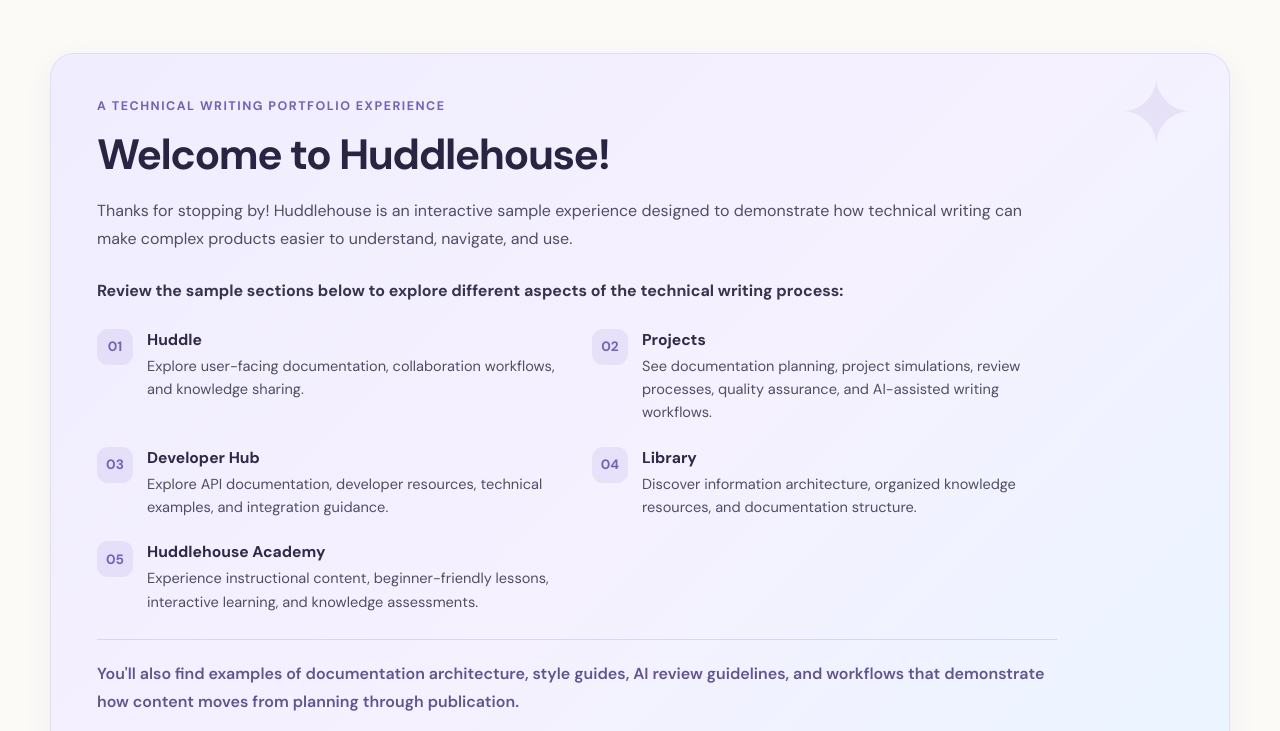
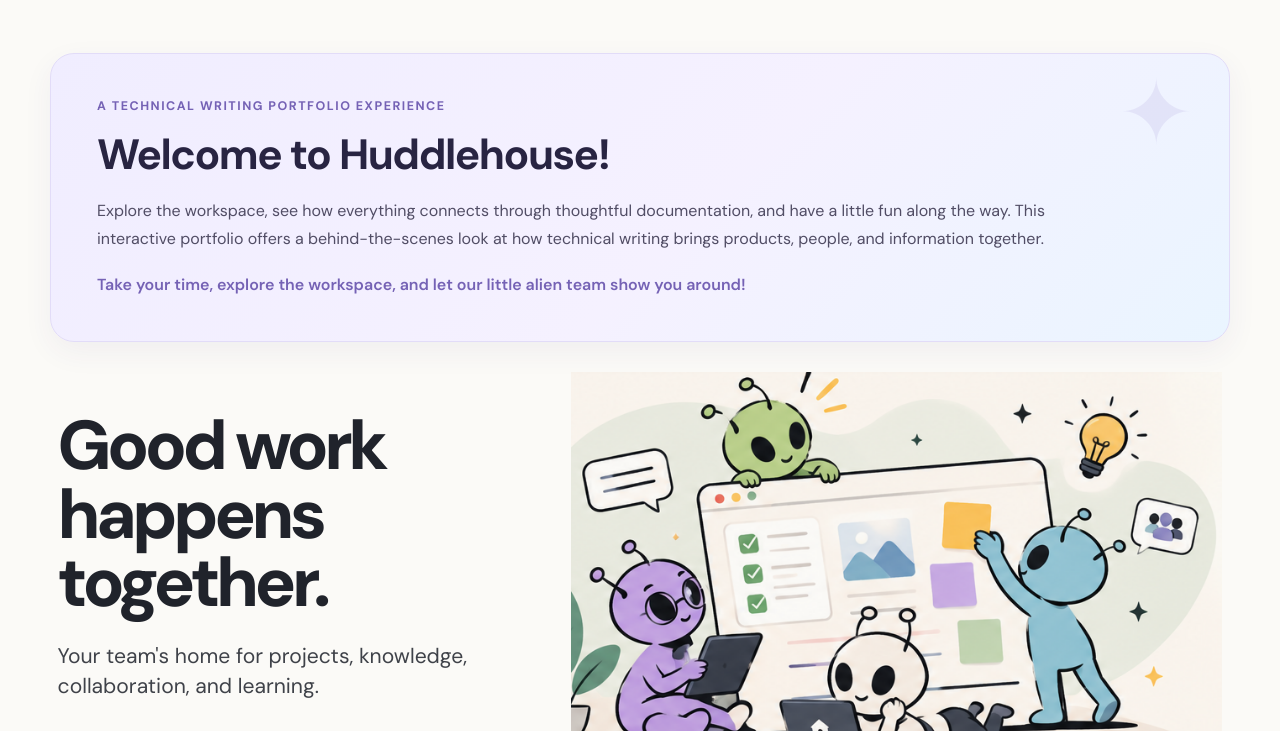
Before and after one commit to elizamlucey-lgtm/huddlehouse, a plain HTML site: page index.html in a window 1280 px wide. Shown: the part 69-800 px from the top of the page. Drawn offline with Linux system fonts and the light colour scheme.

Commit message:
Refine homepage introduction and hero layout

```diff
--- a/index.html
+++ b/index.html
@@ -1,4 +1,3 @@
-
 <!doctype html>
 <html lang="en">
 <head>
@@ -30,86 +29,15 @@
         <h2 id="welcome-title">Welcome to Huddlehouse!</h2>
 
         <p>
-          Thanks for stopping by! Huddlehouse is an interactive sample
-          experience designed to demonstrate how technical writing can
-          make complex products easier to understand, navigate, and use.
-        </p>
-
-        <p class="portfolio-intro">
-          <strong>
-            Review the sample sections below to explore different
-            aspects of the technical writing process:
-          </strong>
-        </p>
-
-        <div class="portfolio-highlights">
-
-          <div class="portfolio-highlight">
-            <span class="highlight-number">01</span>
-            <div>
-              <strong>Huddle</strong>
-              <p>
-                Explore user-facing documentation, collaboration
-                workflows, and knowledge sharing.
-              </p>
-            </div>
-          </div>
-
-          <div class="portfolio-highlight">
-            <span class="highlight-number">02</span>
-            <div>
-              <strong>Projects</strong>
-              <p>
-                See documentation planning, project simulations,
-                review processes, quality assurance, and AI-assisted
-                writing workflows.
-              </p>
-            </div>
-          </div>
-
-          <div class="portfolio-highlight">
-            <span class="highlight-number">03</span>
-            <div>
-              <strong>Developer Hub</strong>
-              <p>
-                Explore API documentation, developer resources,
-                technical examples, and integration guidance.
-              </p>
-            </div>
-          </div>
-
-          <div class="portfolio-highlight">
-            <span class="highlight-number">04</span>
-            <div>
-              <strong>Library</strong>
-              <p>
-                Discover information architecture, organized
-                knowledge resources, and documentation structure.
-              </p>
-            </div>
-          </div>
-
-          <div class="portfolio-highlight">
-            <span class="highlight-number">05</span>
-            <div>
-              <strong>Huddlehouse Academy</strong>
-              <p>
-                Experience instructional content, beginner-friendly
-                lessons, interactive learning, and knowledge assessments.
-              </p>
-            </div>
-          </div>
-
-        </div>
-
-        <p class="portfolio-welcome-note">
-          You'll also find examples of documentation architecture,
-          style guides, AI review guidelines, and workflows that
-          demonstrate how content moves from planning through publication.
+          Explore the workspace, see how everything connects through
+          thoughtful documentation, and have a little fun along the way.
+          This interactive portfolio offers a behind-the-scenes look at
+          how technical writing brings products, people, and information
+          together.
         </p>
 
         <p class="portfolio-signoff">
-          Take your time, explore the samples, and let our little
+          Take your time, explore the workspace, and let our little
           alien team show you around!
         </p>
 
@@ -132,16 +60,6 @@
           Your team's home for projects, knowledge, collaboration,
           and learning.
         </p>
-
-        <div class="hero-actions">
-          <a class="button button-dark" href="#platform">
-            Explore Huddlehouse <span>→</span>
-          </a>
-
-          <a class="button button-outline" href="#platform">
-            Meet the team
-          </a>
-        </div>
 
       </div>
 
```
